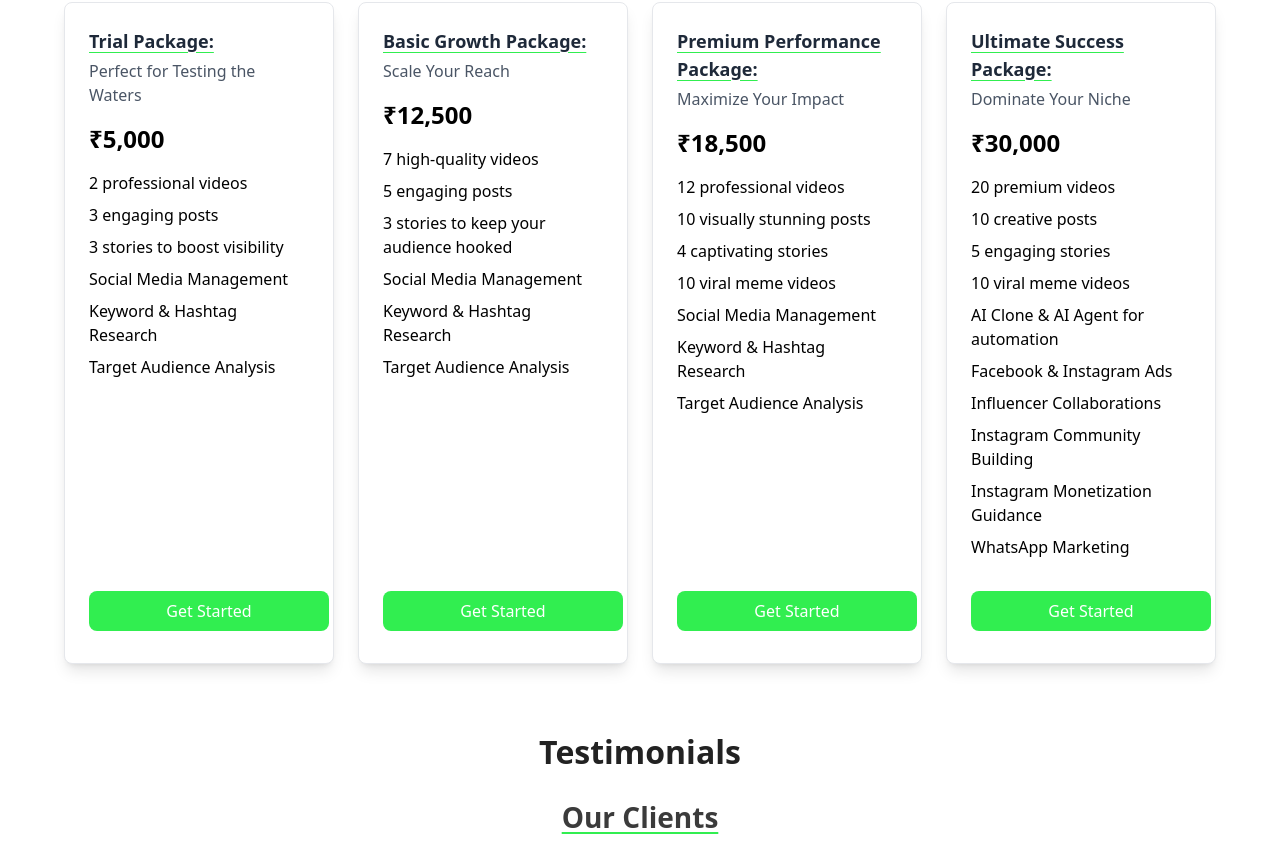
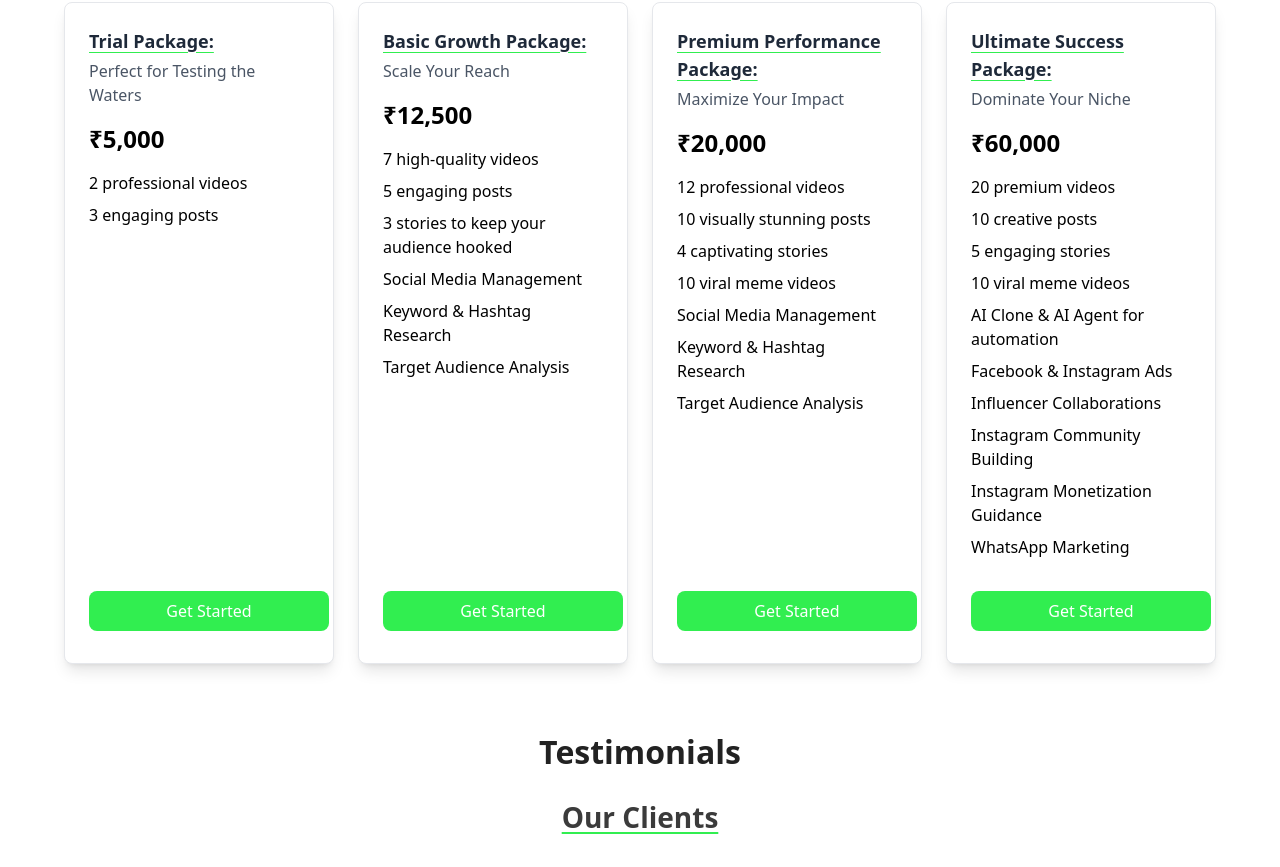
Before and after one commit to IPrinceChoudhary/gbm-proj, a website: page index.html in a window 1280 px wide. Shown: the part 1316-2183 px from the top of the page. Drawn offline with nearby package versions, Linux system fonts and the light colour scheme; a script that the page names is missing.

Commit message:
UI changes

```diff
--- a/index.html
+++ b/index.html
@@ -202,10 +202,6 @@
               <ul class="space-y-2 mb-6">
                 <li>2 professional videos</li>
                 <li>3 engaging posts</li>
-                <li>3 stories to boost visibility</li>
-                <li>Social Media Management</li>
-                <li>Keyword & Hashtag Research</li>
-                <li>Target Audience Analysis</li>
               </ul>
               <button
                 class="absolute bottom-[2rem] w-[15rem] bg-(--custom-green) text-white py-2 rounded-lg hover:bg-opacity-90 transition"
@@ -250,7 +246,7 @@
                 Premium Performance Package:
               </h3>
               <p class="text-gray-600 mb-4">Maximize Your Impact</p>
-              <p class="text-2xl font-bold mb-4">₹18,500</p>
+              <p class="text-2xl font-bold mb-4">₹20,000</p>
               <ul class="space-y-2 mb-6">
                 <li>12 professional videos</li>
                 <li>10 visually stunning posts</li>
@@ -277,7 +273,7 @@
                 Ultimate Success Package:
               </h3>
               <p class="text-gray-600 mb-4">Dominate Your Niche</p>
-              <p class="text-2xl font-bold mb-4">₹30,000</p>
+              <p class="text-2xl font-bold mb-4">₹60,000</p>
               <ul class="space-y-2 mb-20">
                 <li>20 premium videos</li>
                 <li>10 creative posts</li>
```
